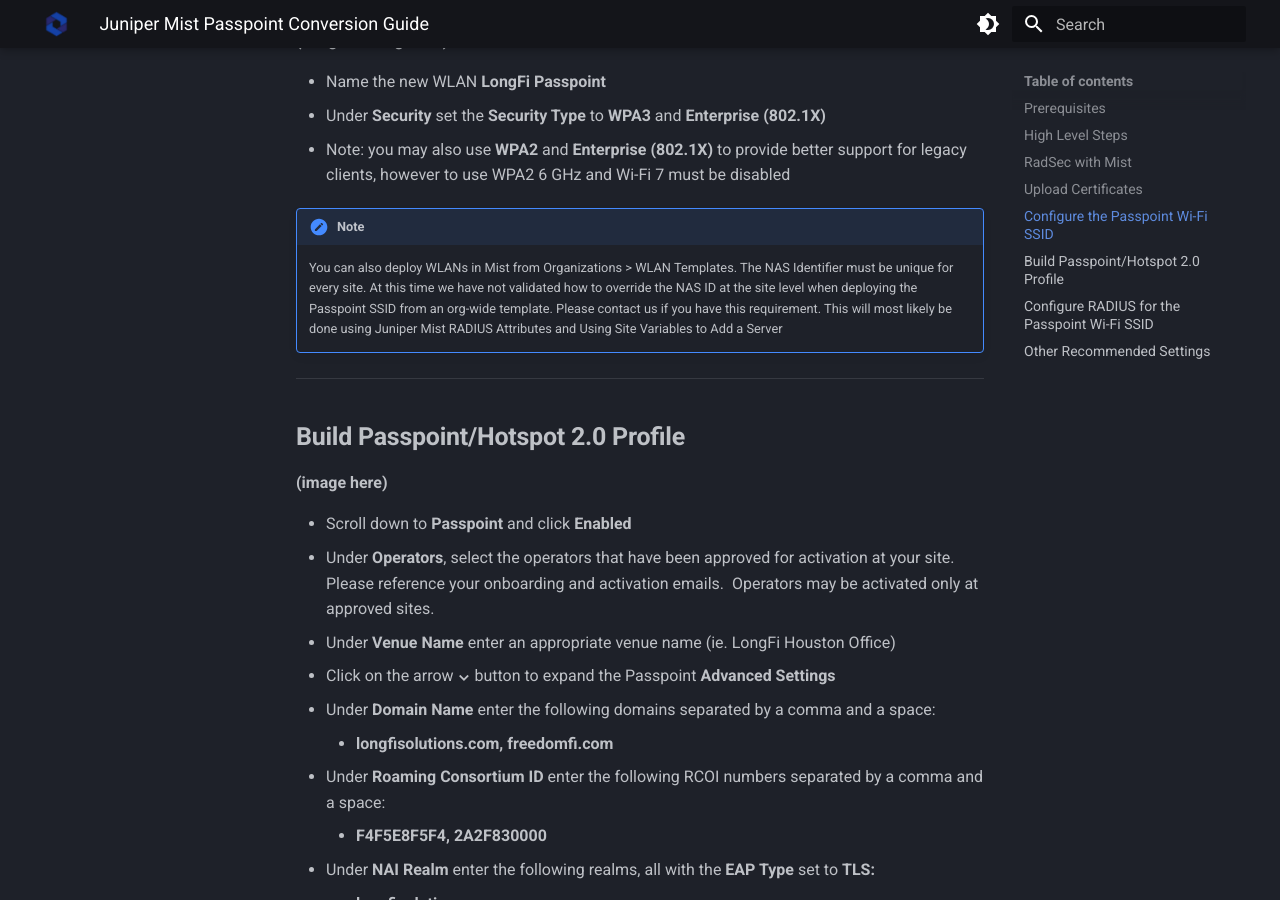
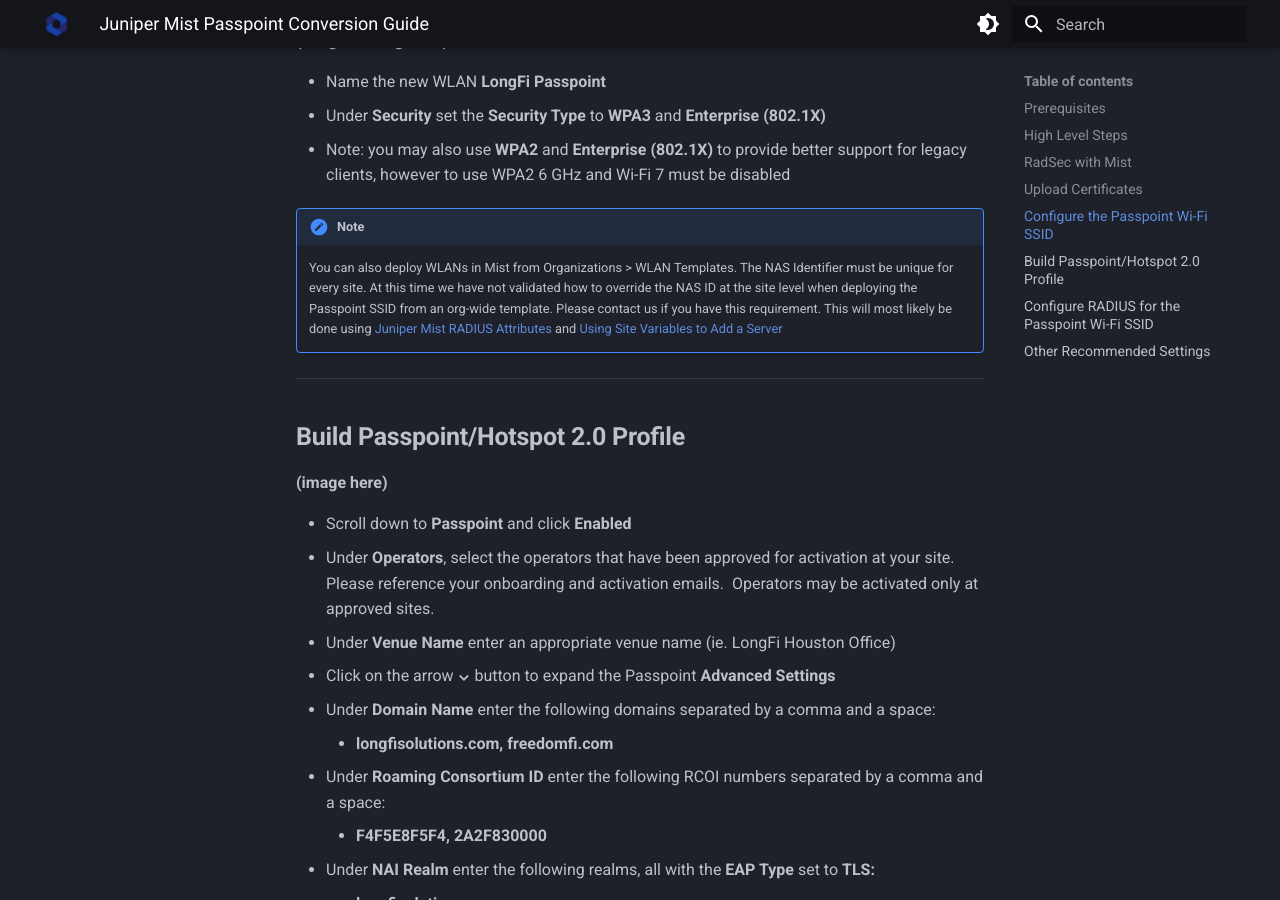
Before and after one commit to LongFi-Solutions/longfi-solutions.github.io, an MkDocs documentation site: the page built from docs/deployment/mist.md, in a window 1280 px wide and 900 px high, scrolled down 2612 px. Built offline with MkDocs 1.6.1 and Material for MkDocs 9.7.7, drawn with Linux system fonts in a browser that asks for light colours; part of the change alters nothing that is shown.

```diff
--- a/docs/deployment/mist.md
+++ b/docs/deployment/mist.md
@@ -89,7 +89,7 @@ Click **Add WLAN**
 - Note: you may also use **WPA2** and **Enterprise (802.1X)** to provide better support for legacy clients, however to use WPA2 6 GHz and Wi-Fi 7 must be disabled
 
 !!!note
-    You can also deploy WLANs in Mist from Organizations > WLAN Templates.  The NAS Identifier must be unique for every site.  At this time we have not validated how to override the NAS ID at the site level when deploying the Passpoint SSID from an org-wide template.  Please contact us if you have this requirement.  This will most likely be done using Juniper Mist RADIUS Attributes and Using Site Variables to Add a Server
+    You can also deploy WLANs in Mist from Organizations > WLAN Templates.  The NAS Identifier must be unique for every site.  At this time we have not validated how to override the NAS ID at the site level when deploying the Passpoint SSID from an org-wide template.  Please contact us if you have this requirement.  This will most likely be done using [Juniper Mist RADIUS Attributes](https://www.juniper.net/documentation/us/en/software/mist/mist-wireless/topics/topic-map/radius-attributes.html#:~:text=NAS%2DIdentifier,%7B%7BSITE_NAME%7D%7D) and [Using Site Variables to Add a Server](https://www.juniper.net/documentation/us/en/software/mist/mist-wireless/topics/topic-map/radius-configuration.html#task_pbr_sqs_31c)
 
 ***
 
```
